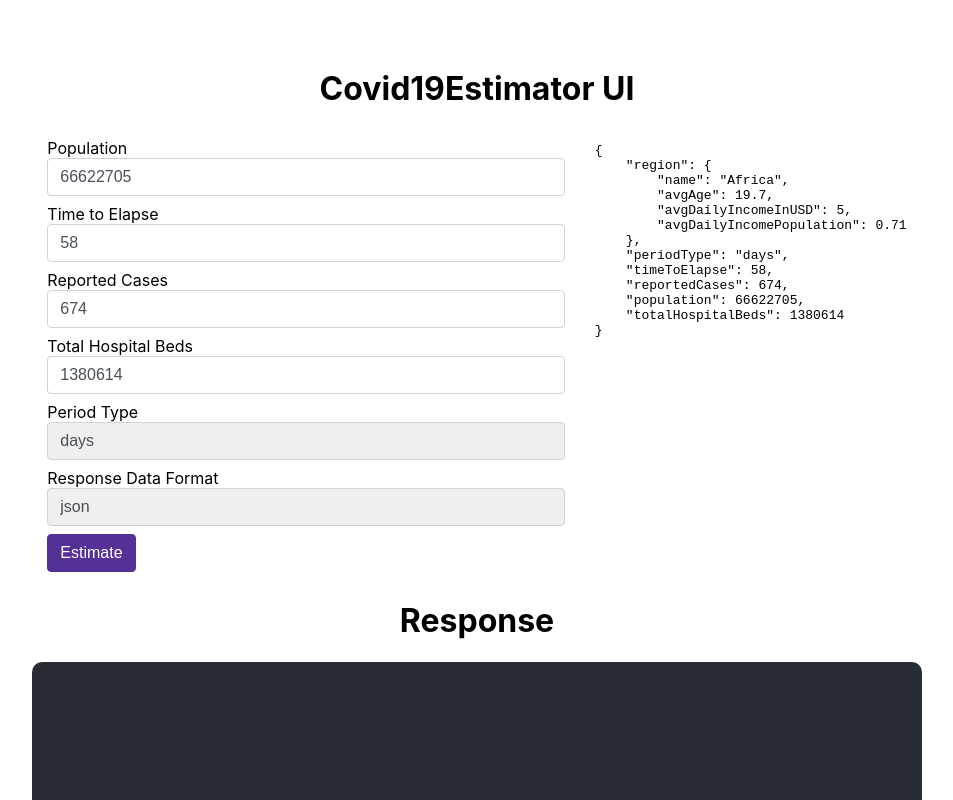
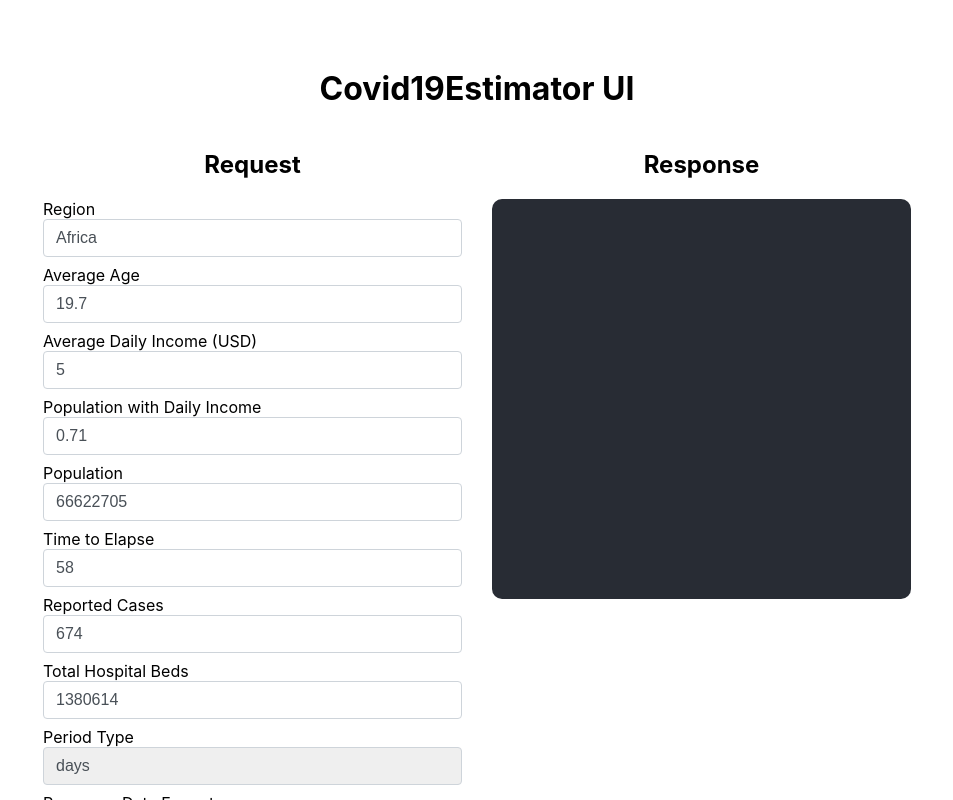
Before and after one commit to barakaVictor/BuildForSDG-reactUI, a React (Create React App) app: page / in a window 1280 px wide. Shown: the top 800 px of the page, without its empty margins (163-1116 px from the left). Built offline with nearby package versions, Linux system fonts and the light colour scheme.

Commit message:
refactor(code structure): nest components in directories named after the component they contain

```diff
--- a/public/index.html
+++ b/public/index.html
@@ -24,7 +24,7 @@
       work correctly both with client-side routing and a non-root public URL.
       Learn how to configure a non-root public URL by running `npm run build`.
     -->
-    <title>React App</title>
+    <title>Covid19Estimator UI</title>
   </head>
   <body>
     <noscript>You need to enable JavaScript to run this app.</noscript>
--- a/src/components/landing/Landing.css
+++ b/src/components/landing/Landing.css
@@ -2,6 +2,7 @@
     margin: auto;
     text-align: center;
     display: table;
+    width: 928px;
 }
 .row{
     padding-right: 15px;
@@ -11,6 +12,7 @@
     display: table-cell;
     padding-right: 15px;
     padding-left: 15px;
+    width: 50%;
 }
 form{
     text-align: left !important;
--- a/src/components/landing/Landing.js
+++ b/src/components/landing/Landing.js
@@ -1,5 +1,7 @@
 import React from 'react'
 import axios from 'axios'
+import PrettyXML from '../prettyprintxml/PrettyXML'
+import PrettyJSON from '../prettyjson/PrettyJSON'
 import './Landing.css'
 
 class Landing extends React.Component{
@@ -8,7 +10,7 @@ class Landing extends React.Component{
         super(props)
         this.state = {
             request_data: {
-                "region": {
+                region: {
                     "name": "Africa",
                     "avgAge": 19.7,
                     "avgDailyIncomeInUSD": 5,
@@ -24,53 +26,17 @@ class Landing extends React.Component{
 
         }
         this.fetchImpactEstimate = this.fetchImpactEstimate.bind(this)
-        this.transformXML = this.transformXML.bind(this)
         this.displayFormatDecider = this.displayFormatDecider.bind(this)
 
     }
-    transformXML(xmlText) {
-        var xsltText = `
-        <xsl:stylesheet version="1.0" xmlns:xsl="http://www.w3.org/1999/XSL/Transform">
-        <!-- Here is the magic: set indent to format the output -->
-        <xsl:output omit-xml-declaration="yes" indent="yes"/>
 
-        <!-- Match any element or attribute -->
-        <xsl:template match="node()|@*">
-          <xsl:copy>
-            <xsl:apply-templates select="node()|@*"/>
-          </xsl:copy>
-        </xsl:template>
-      </xsl:stylesheet>`
-
-        // Bomb out if this browser does not support DOM parsing and transformation
-        if (!(window.DOMParser && window.XSLTProcessor)) {
-          return xmlText;
-        }
-
-        // Load the XSLT into a document
-        var xsltDoc = new DOMParser().parseFromString(xsltText, "text/xml");
-
-        // Apply that document to as a stylesheet to a transformer
-        var xslt = new XSLTProcessor();
-        xslt.importStylesheet(xsltDoc);
-
-        // Load the XML into a document.
-        // Trim any preceding whitespace to prevent parse failure.
-        var xml = new DOMParser().parseFromString(xmlText.trim(), "text/xml");
-
-        // Transform it
-        var transformedXml = xslt.transformToDocument(xml);
-
-        // Apply the transformed document if it was successful
-        return (!transformedXml) ? xmlText :
-          new XMLSerializer().serializeToString(transformedXml);
-    }
     displayFormatDecider(data){
         if(data.mimetype === "application/xml"){
-            return this.transformXML(data.data)
+            return <PrettyXML data={data.data} />
         }
-        return JSON.stringify(data.data, undefined, 4)
+        return <PrettyJSON data={data.data}/>
     }
+
     fetchImpactEstimate(event){
         event.preventDefault()
         let api_url = "https://covid19-estimator.herokuapp.com/api/v1/on-covid-19"
@@ -93,7 +59,64 @@ class Landing extends React.Component{
                     <h1>Covid19Estimator UI</h1>
                     <div className="row">
                         <div className="request-from">
+                            <h2>Request</h2>
                             <form onSubmit={this.fetchImpactEstimate}>
+                                <label htmlFor="region">Region</label>
+                                <input
+                                    type="text"
+                                    className="form-control"
+                                    id="data-region-name"
+                                    value={this.state.request_data.region.name}
+                                    onChange={(e)=>this.setState({
+                                        request_data:{
+                                            ...this.state.request_data, region:{
+                                                ...this.state.request_data.region, name: e.target.value
+                                            }
+                                        }
+                                    })}/>
+
+                                <label htmlFor="data-region-avgage">Average Age</label>
+                                <input
+                                    type="number"
+                                    className="form-control"
+                                    id="data-region-avgage"
+                                    value={this.state.request_data.region.avgAge}
+                                    onChange={(e)=>this.setState({
+                                        request_data:{
+                                            ...this.state.request_data, region:{
+                                                ...this.state.request_data.region, avgAge: Number(e.target.value)
+                                            }
+                                        }
+                                    })}/>
+
+                                <label htmlFor="data-region-avgDailyIncomeInUSD">Average Daily Income (USD)</label>
+                                <input
+                                    type="number"
+                                    className="form-control"
+                                    id="data-region-avgDailyIncomeInUSD"
+                                    value={this.state.request_data.region.avgDailyIncomeInUSD}
+                                    onChange={(e)=>this.setState({
+                                        request_data:{
+                                            ...this.state.request_data, region:{
+                                                ...this.state.request_data.region, avgDailyIncomeInUSD: Number(e.target.value)
+                                            }
+                                        }
+                                    })}/>
+
+                                <label htmlFor="data-region-avgDailyIncomePopulation">Population with Daily Income</label>
+                                <input
+                                    type="number"
+                                    className="form-control"
+                                    id="data-region-avgDailyIncomePopulation"
+                                    value={this.state.request_data.region.avgDailyIncomePopulation}
+                                    onChange={(e)=>this.setState({
+                                        request_data:{
+                                            ...this.state.request_data, region:{
+                                                ...this.state.request_data.region, avgDailyIncomePopulation: Number(e.target.value)
+                                            }
+                                        }
+                                    })}/>
+
                                 <label htmlFor="data-population">Population</label>
                                 <input
                                     type="number"
@@ -164,19 +187,17 @@ class Landing extends React.Component{
                             </form>
                         </div>
                         <div className='request-preview'>
-                            <pre>
-                                { JSON.stringify(this.state.request_data, undefined, 4)}
-                            </pre>
+                            <h2>Response</h2>
+                            <div className="response-view gatsby-highlight">
+                                <pre id="response">{this.state.response &&
+                                this.displayFormatDecider(this.state.response)
+                                }
+                                </pre>
+                            </div>
                         </div>
                     </div>
                     <div className="row">
-                        <h1>Response</h1>
-                        <div className="response-view gatsby-highlight">
-                            <pre id="response">{this.state.response &&
-                            this.displayFormatDecider(this.state.response)
-                            }
-                            </pre>
-                        </div>
+                            <pre><PrettyJSON data={this.state.request_data}/></pre>
                     </div>
                 </div>
             </div>
--- /dev/null
+++ b/src/components/prettyjson/PrettyJSON.js
@@ -0,0 +1,9 @@
+import React from 'react'
+
+class PrettyJSON extends React.Component{
+    render(){
+        return JSON.stringify(this.props.data, undefined, 4)
+    }
+}
+
+export default PrettyJSON
--- /dev/null
+++ b/src/components/prettyprintxml/PrettyXML.js
@@ -0,0 +1,53 @@
+import React from 'react'
+
+class PrettyXML extends React.Component{
+    constructor(props){
+        super(props)
+        this.transformXML = this.transformXML.bind(this)
+    }
+
+    transformXML(xmlText) {
+        var xsltText = `
+        <xsl:stylesheet version="1.0" xmlns:xsl="http://www.w3.org/1999/XSL/Transform">
+        <!-- Here is the magic: set indent to format the output -->
+        <xsl:output omit-xml-declaration="yes" indent="yes"/>
+
+        <!-- Match any element or attribute -->
+        <xsl:template match="node()|@*">
+          <xsl:copy>
+            <xsl:apply-templates select="node()|@*"/>
+          </xsl:copy>
+        </xsl:template>
+      </xsl:stylesheet>`
+
+        // Bomb out if this browser does not support DOM parsing and transformation
+        if (!(window.DOMParser && window.XSLTProcessor)) {
+          return xmlText;
+        }
+
+        // Load the XSLT into a document
+        var xsltDoc = new DOMParser().parseFromString(xsltText, "text/xml");
+
+        // Apply that document to as a stylesheet to a transformer
+        var xslt = new XSLTProcessor();
+        xslt.importStylesheet(xsltDoc);
+
+        // Load the XML into a document.
+        // Trim any preceding whitespace to prevent parse failure.
+        var xml = new DOMParser().parseFromString(xmlText.trim(), "text/xml");
+
+        // Transform it
+        var transformedXml = xslt.transformToDocument(xml);
+
+        // Apply the transformed document if it was successful
+        return (!transformedXml) ? xmlText :
+          new XMLSerializer().serializeToString(transformedXml);
+    }
+
+    render(){
+        return this.transformXML(this.props.data)
+    }
+
+}
+
+export default PrettyXML
```
Also changed, not shown: src/components/spinner/Spinner.js (added), 2 other files (tests, documents, lock files or other folders).
